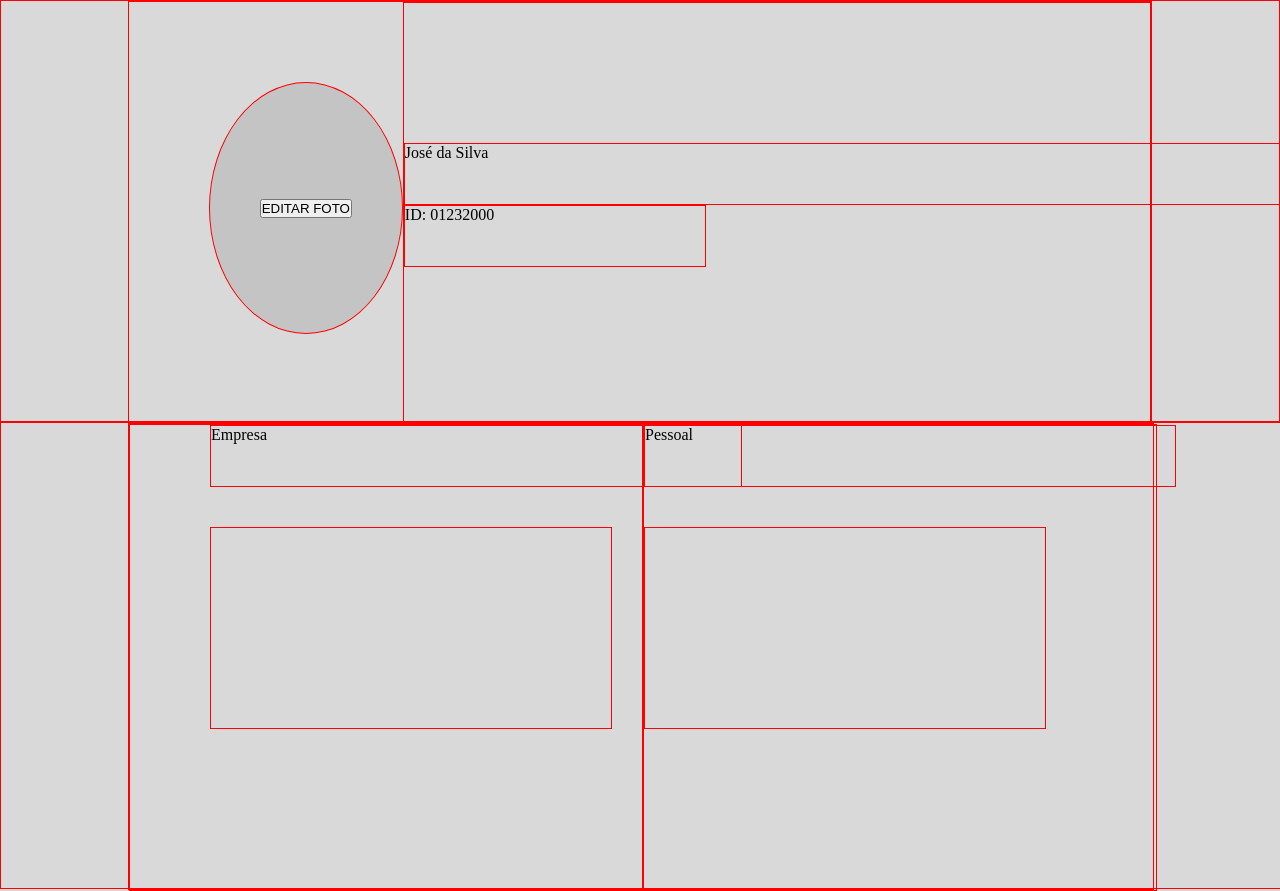
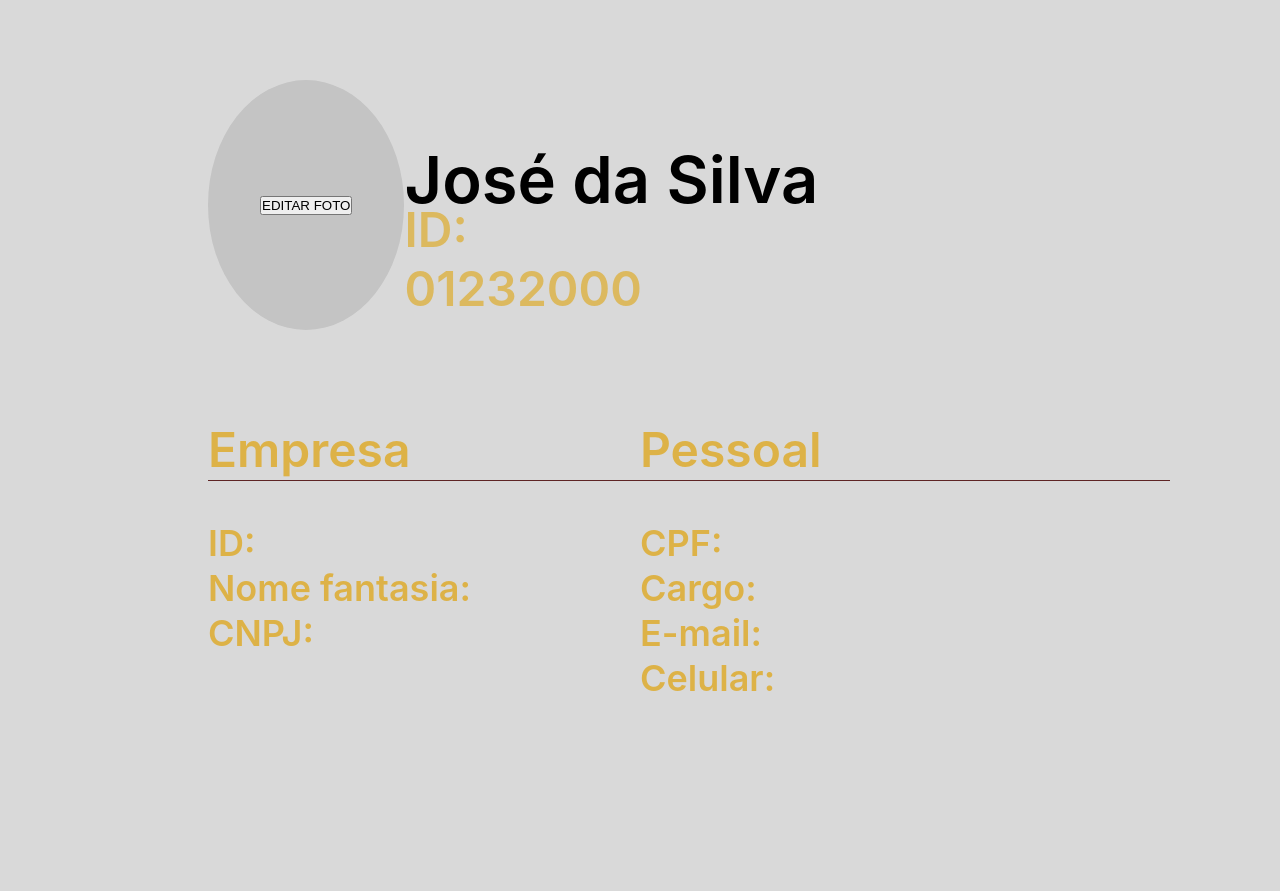
Before and after one commit to giuliacarmona/Projeto-Diwine, a plain HTML site: page Algoritmo/Perfil#Usuario/Perfil_Usuario.html in a window 1280 px wide. Shown: the top 891 px of the page. Drawn offline with Linux system fonts and the light colour scheme.

Commit message:
Tela de perfil 50% | add font

```diff
--- a/Algoritmo/Perfil#Usuario/Perfil_Usuario.html
+++ b/Algoritmo/Perfil#Usuario/Perfil_Usuario.html
@@ -43,6 +43,18 @@
 
                 <div class="info-empresa">
 
+                    <div class="card-id">
+                        ID:
+                    </div>
+
+                    <div class="card-id">
+                        Nome fantasia:
+                    </div>
+
+                    <div class="card-id">
+                        CNPJ:
+                    </div>
+
                 </div>
 
             </div>
@@ -55,6 +67,22 @@
 
                 <div class="info-pessoal">
 
+                    <div class="card-id">
+                        CPF:
+                    </div>
+
+                    <div class="card-id">
+                        Cargo:
+                    </div>
+
+                    <div class="card-id">
+                        E-mail:
+                    </div>
+
+                    <div class="card-id">
+                        Celular:
+                    </div>
+
                 </div>
 
             </div>
--- a/Algoritmo/Perfil#Usuario/style/perfil.css
+++ b/Algoritmo/Perfil#Usuario/style/perfil.css
@@ -5,16 +5,15 @@
 
 body{
     background-color: #D9D9D9;
-    font-family: I;
 }
 
 .header{
-    border: 1px solid red;
+
     height: 420px;
 }
 
 .header .container{
-    border: 1px solid red;
+
     width: 80%;
     height: 100%;
     display: flex;
@@ -23,7 +22,7 @@ body{
 }
 
 .header .container .photo{
-    border: 1px solid red;
+
     width: 250px;
     height: 250px;
     display: flex;
@@ -37,7 +36,7 @@ body{
 }
 
 .header .container .info{
-    border: 1px solid red;
+
     height: 100%;
     width: 73%;
     display: flex;
@@ -45,27 +44,41 @@ body{
 }
 
 .header .container .info .nome{
-    border: 1px solid red;
+
     width: 920px;
     height: 60px;
     margin-top: 140px;
     margin-right: 20px;
+
+    color: #000;
+    font-family: Inter;
+    font-size: 65px;
+    font-style: normal;
+    font-weight: 600;
+    line-height: normal;
 }
 
 .header .container .info .identificador{
-    border: 1px solid red;
+
     width: 300px;
     height: 60px;
+
+    color: rgba(221, 165, 20, 0.62);
+    font-family: Inter;
+    font-size: 48px;
+    font-style: normal;
+    font-weight: 600;
+    line-height: normal;
 }
 
 .footer{
-    border: 1px solid red;
+
     width: 100%;
     height: 465px;
 }
 
 .footer .container-footer{
-    border: 1px solid red;
+
     width: 80%;
     height: 100%;
     display: flex;
@@ -74,36 +87,80 @@ body{
 }
 
 .footer .container-footer .container-empresa-pessoal{
-    border: 1px solid red;
+
     width: 50%;
     height: 465px;
 }
 
 .footer .container-footer .container-empresa-pessoal .titulo-empresa{
-    border: 1px solid red;
+
     width: 530px;
     height: 60px;
     margin-left: 80px;
+    border-bottom: 1px solid #5E2424;
+
+    color: #DDB247;
+    font-family: Inter;
+    font-size: 48px;
+    font-style: normal;
+    font-weight: 600;
+    line-height: normal;
 }
 
 .footer .container-footer .container-empresa-pessoal .titulo-pessoal{
-    border: 1px solid red;
+
     width: 530px;
     height: 60px;
+    border-bottom: 1px solid #5E2424;
+
+    color: #DDB247;
+    font-family: Inter;
+    font-size: 48px;
+    font-style: normal;
+    font-weight: 600;
+    line-height: normal;
 }
 
 .footer .container-footer .container-empresa-pessoal .info-empresa{
-    border: 1px solid red;
+
     width: 400px;
     height: 200px;
     margin-top: 40px;
     margin-left: 80px;
+    display: flex;
+    flex-direction: column;
 }
 
 
 .footer .container-footer .container-empresa-pessoal .info-pessoal{
-    border: 1px solid red;
+
     width: 400px;
     height: 200px;
     margin-top: 40px;
 }
+
+.footer .container-footer .container-empresa-pessoal .info-empresa .card-id{
+
+    width: 300px;
+    height: 45px;
+
+    color: #DDB247;
+    font-family: Inter;
+    font-size: 36px;
+    font-style: normal;
+    font-weight: 600;
+    line-height: normal;
+}
+
+.footer .container-footer .container-empresa-pessoal .info-pessoal .card-id{
+
+    width: 300px;
+    height: 45px;
+
+    color: #DDB247;
+    font-family: Inter;
+    font-size: 36px;
+    font-style: normal;
+    font-weight: 600;
+    line-height: normal;
+}
```
Also changed, not shown: Algoritmo/Perfil#Usuario/style/font/Inter/OFL.txt (added, +93 -0 lines), Algoritmo/Perfil#Usuario/style/font/Inter/Inter-VariableFont_slnt,wght.ttf (added), Algoritmo/Perfil#Usuario/style/font/Inter/README.txt (added), Algoritmo/Perfil#Usuario/style/font/Inter/static/Inter-Black.ttf (added), Algoritmo/Perfil#Usuario/style/font/Inter/static/Inter-Bold.ttf (added), Algoritmo/Perfil#Usuario/style/font/Inter/static/Inter-ExtraBold.ttf (added), Algoritmo/Perfil#Usuario/style/font/Inter/static/Inter-ExtraLight.ttf (added), Algoritmo/Perfil#Usuario/style/font/Inter/static/Inter-Light.ttf (added), Algoritmo/Perfil#Usuario/style/font/Inter/static/Inter-Medium.ttf (added), Algoritmo/Perfil#Usuario/style/font/Inter/static/Inter-Regular.ttf (added), Algoritmo/Perfil#Usuario/style/font/Inter/static/Inter-SemiBold.ttf (added), Algoritmo/Perfil#Usuario/style/font/Inter/static/Inter-Thin.ttf (added).
